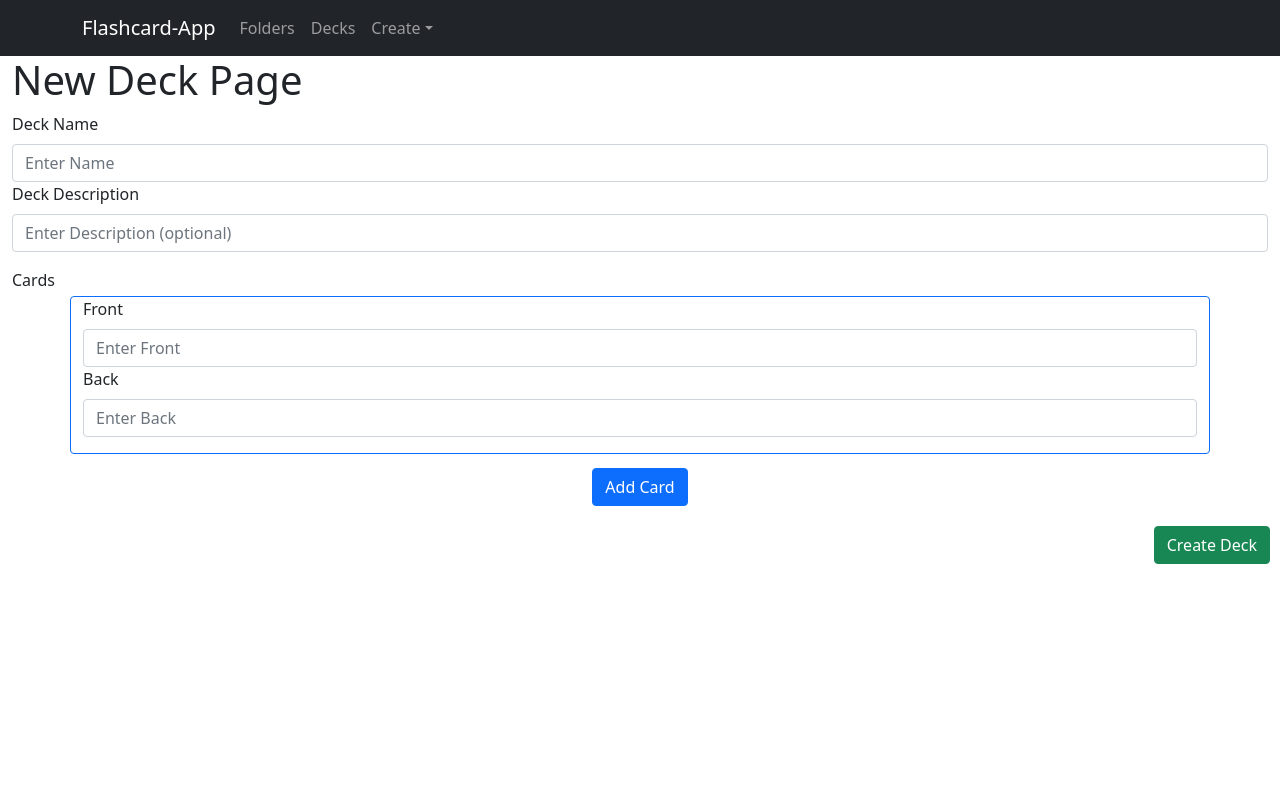
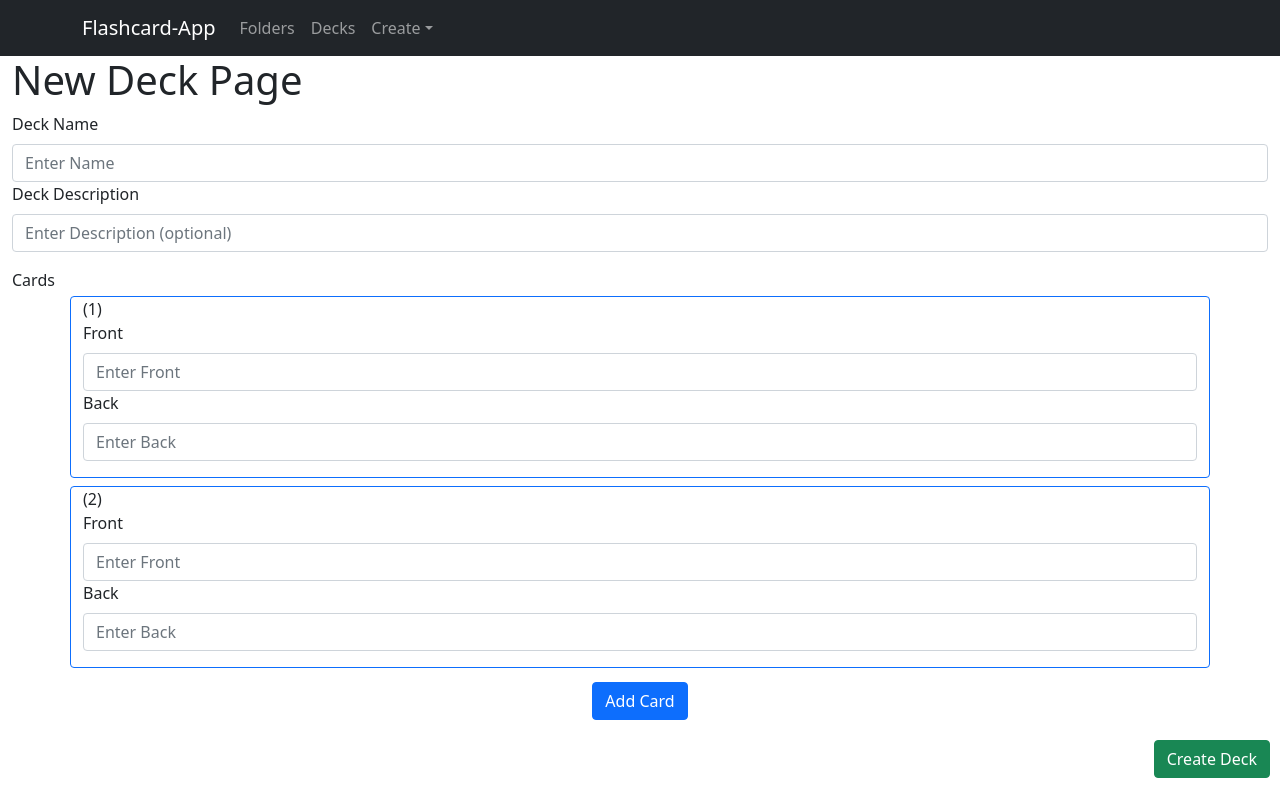
Before and after one commit to CharlieEllenbecker/Flashcard-App, a React (Create React App) app in the folder client/: page /new-deck in a window 1280 px wide. Built offline with nearby package versions, Linux system fonts and the light colour scheme; sample sign-in values are in the browser's storage.

Commit message:
reworking use of index for the reducer for the store.newDeck.cards

```diff
--- a/client/src/components/Dashboard.js
+++ b/client/src/components/Dashboard.js
@@ -1,14 +1,16 @@
 import Folders from './Folders';
 import Decks from './Decks';
 import PrivateNavbar from './PrivateNavbar';
+import Page from './Page';
 
 const Dashboard = () => {
 	return (
 		<>
 			<PrivateNavbar />
-			<h1>Dashboard Page</h1>
-			<Decks />
-			<Folders />
+			<Page title="Dashboard">
+				<Decks />
+				<Folders />
+			</Page>
 		</>
 	);
 }
--- a/client/src/components/Decks.js
+++ b/client/src/components/Decks.js
@@ -1,8 +1,9 @@
 import { useEffect } from 'react';
 import { useSelector, useDispatch } from 'react-redux';
+import { setDecks } from '../state/actions/deckActions';
 import PrivateNavbar from './PrivateNavbar';
-import { setDecks } from '../state/actions/deckActions';
 import CustomCard from './CustomCard';
+import Page from './Page';
 import axios from 'axios';
 import deck from '../images/deck.png';
 import '../styles/styles.css';
@@ -28,10 +29,11 @@ const Decks = () => {
 	return(
 		<>
 			<PrivateNavbar />
-			<h1>Decks</h1>
-			<div className="card-grid">
-				{decks.map(d => <CustomCard key={d._id} name={d.name} description={d.description} img={deck} />)}
-			</div>
+			<Page title="Decks">
+				<div className="card-grid">
+					{decks.map(d => <CustomCard key={d._id} name={d.name} description={d.description} img={deck} />)}
+				</div>
+			</Page>
 		</>
 	);
 }
--- a/client/src/components/Folders.js
+++ b/client/src/components/Folders.js
@@ -2,8 +2,8 @@ import { useEffect } from 'react';
 import { useSelector, useDispatch } from 'react-redux';
 import { setFolders } from '../state/actions/folderActions';
 import PrivateNavbar from './PrivateNavbar';
+import Page from './Page';
 import CustomCard from './CustomCard';
-// import AddFolderButton from './AddFolderButton';
 import axios from 'axios';
 import folder from '../images/folder.jpg';
 import '../styles/styles.css';
@@ -30,11 +30,11 @@ const Folders = () => {
 	return(
 		<>
 			<PrivateNavbar />
-			<h1>Folders</h1>
-			<div className="card-grid">
-				{folders.map(f => <CustomCard key={f._id} name={f.name} description={f.description} img={folder} />)}
-				{/* <AddFolderButton /> */}
-			</div>
+			<Page title="Folders">
+				<div className="card-grid">
+					{folders.map(f => <CustomCard key={f._id} name={f.name} description={f.description} img={folder} />)}
+				</div>
+			</Page>
 		</>
 	);
 }
--- a/client/src/components/NewCard.js
+++ b/client/src/components/NewCard.js
@@ -1,8 +1,8 @@
-import { Form, Container } from 'react-bootstrap';
+import { Form, Container, Button } from 'react-bootstrap';
 import { useDispatch } from 'react-redux';
-import { editNewDeckCardFront, editNewDeckCardBack } from '../state/actions/deckActions';
+import { editNewDeckCardFront, editNewDeckCardBack, deleteNewDeckCard } from '../state/actions/deckActions';
 
-const NewCard = ({ tempId, front, back }) => {
+const NewCard = ({ index, front, back, canDelete }) => {
     const dispatch = useDispatch();
 
     const handleChange = (e) => {
@@ -10,21 +10,29 @@ const NewCard = ({ tempId, front, back }) => {
 
         if(e.target.name === 'front') {
             dispatch(editNewDeckCardFront({
-                tempId: tempId,
+                index: index,
                 front: e.target.value
             }));
         } else if(e.target.name === 'back') {
             dispatch(editNewDeckCardBack({
-                tempId: tempId,
+                index: index,
                 back: e.target.value
             }));
         }
+    }
+
+    const handleDeleteCard = (e) => {
+        e.preventDefault();
+
+        dispatch(deleteNewDeckCard(index));
     }
 
     return(
         <>
             <Container className="center-new-card" fluid>
                 <Container className="border border-primary rounded light-margin">
+                    <span>{`(${index + 1})`}</span>
+                    {canDelete && <Button variant="primary" onClick={handleDeleteCard}>Delete Card</Button>}
                     <Form>
                         <Form.Group className="mb-3">
                             <Form.Label>Front</Form.Label>
--- a/client/src/components/NewDeck.js
+++ b/client/src/components/NewDeck.js
@@ -1,4 +1,4 @@
-import { useState } from 'react';
+import { useState, useEffect } from 'react';
 import { Form, Container, Button } from 'react-bootstrap';
 import { useSelector, useDispatch } from 'react-redux';
 import axios from 'axios';
@@ -10,28 +10,22 @@ import NewCard from './NewCard';
 const NewDeck = () => {
     const { newDeck } = useSelector((state) => state.deckReducer);
     const [errorMessage, setErrorMessage] = useState(null);
+    const [canDeleteCard, setCanDeleteCard] = useState(false);
     const dispatch = useDispatch();
 
     const addEmptyCard = () => {
         dispatch(addNewDeckCard({
-            tempId: tempIdCounter,
             front: null,
             back: null
         }));
     }
 
-    // Async code starts
-    let tempIdCounter = 0;
-    newDeck.cards.forEach(c => {
-        if(c.tempId >= tempIdCounter) {
-            tempIdCounter = c.tempId + 1;
+    const addStartingCards = () => {
+        if(newDeck.cards.length === 0) {
+            addEmptyCard();
+            addEmptyCard();
         }
-    });
-
-    if(tempIdCounter === 0) {
-        addEmptyCard();
     }
-    // Async code ends
 
     const handleAddNewDeckCard = (e) => {
         e.preventDefault();
@@ -50,14 +44,11 @@ const NewDeck = () => {
     }
 
     const postDeck = async () => {
-        const cards = newDeck.cards.map(({tempId, ...rest}) => rest);
-        console.log(cards);
-
         await axios
             .post('/api/decks', {
                 name: newDeck.name,
                 description: newDeck.description,
-                cards: cards
+                cards: newDeck.cards
             }, { headers: { 'x-auth-token': localStorage['x-auth-token'] } })
             .then(response => {
                 console.log('Create Deck Response: ', response);
@@ -68,6 +59,11 @@ const NewDeck = () => {
                 setErrorMessage(error.response.data);
             });
     }
+
+    useEffect(() => {
+        addStartingCards();
+        setCanDeleteCard(newDeck.cards.length > 2);
+    }, [newDeck.cards.length]);
 
     return(
         <>
@@ -82,7 +78,7 @@ const NewDeck = () => {
                     </Form.Group>
                 </Form>
                 <span>Cards</span>
-                {newDeck.cards.map(c => <NewCard key={c.tempId} tempId={c.tempId} front={c.front} back={c.back} />)}
+                {newDeck.cards.map((c, i) => <NewCard key={i} index={i} front={c.front} back={c.back} canDelete={canDeleteCard} />)}
                 <Container className="center-add-card-button" fluid>
                     <Button variant="primary" onClick={handleAddNewDeckCard}>Add Card</Button>
                 </Container>
--- a/client/src/state/actions/actionTypes.js
+++ b/client/src/state/actions/actionTypes.js
@@ -10,6 +10,7 @@ const ActionTypes = {
     ADD_NEW_DECK_CARD: 'addNewDeckCard',
     EDIT_NEW_DECK_CARD_FRONT: 'editNewDeckCardFront',
     EDIT_NEW_DECK_CARD_BACK: 'editNewDeckCardBack',
+    DELETE_NEW_DECK_CARD: 'deleteNewDeckCard',
     CLEAR_NEW_DECK: 'clearNewDeck'
 };
 
--- a/client/src/state/actions/deckActions.js
+++ b/client/src/state/actions/deckActions.js
@@ -63,6 +63,13 @@ export const editNewDeckCardBack = (card) => {
     };
 }
 
+export const deleteNewDeckCard = (index) => {
+    return {
+        type: ActionTypes.DELETE_NEW_DECK_CARD,
+        payload: index
+    };
+}
+
 export const clearNewDeck = () => {
     return {
         type: ActionTypes.CLEAR_NEW_DECK,
--- a/client/src/state/reducers/deckReducer.js
+++ b/client/src/state/reducers/deckReducer.js
@@ -47,32 +47,30 @@ const deckReducer = (state = initialState, { type, payload }) => {
                     cards: [...state.newDeck.cards, payload]
                 }
             };
-        case ActionTypes.EDIT_NEW_DECK_CARD_FRONT: {
-            const cards = state.newDeck.cards;
-            const card = cards.find(c => c.tempId === payload.tempId);
-            card.front = payload.front;
-
+        case ActionTypes.EDIT_NEW_DECK_CARD_FRONT:
             return {
                 ...state,
                 newDeck: {
                     ...state.newDeck,
-                    cards: cards
+                    cards: state.newDeck.cards.map((c, i) => i === payload.index ? c.front = payload.front : c)
                 }
             };
-        }
-        case ActionTypes.EDIT_NEW_DECK_CARD_BACK: {
-            const cards = state.newDeck.cards;
-            const card = cards.find(c => c.tempId === payload.tempId);
-            card.back = payload.back;
-
+        case ActionTypes.EDIT_NEW_DECK_CARD_BACK:
             return {
                 ...state,
                 newDeck: {
                     ...state.newDeck,
-                    cards: cards
+                    cards: state.newDeck.cards.map((c, i) => i === payload.index ? c.back = payload.back : c)
+                }
+        };
+        case ActionTypes.DELETE_NEW_DECK_CARD:
+            return {
+                ...state,
+                newDeck: {
+                    ...state.newDeck,
+                    cards: [...state.newDeck.cards.slice(0, payload), ...state.newDeck.cards.slice(payload + 1)]
                 }
             };
-        }
         case ActionTypes.CLEAR_NEW_DECK:
             return {
                 ...state,
```
